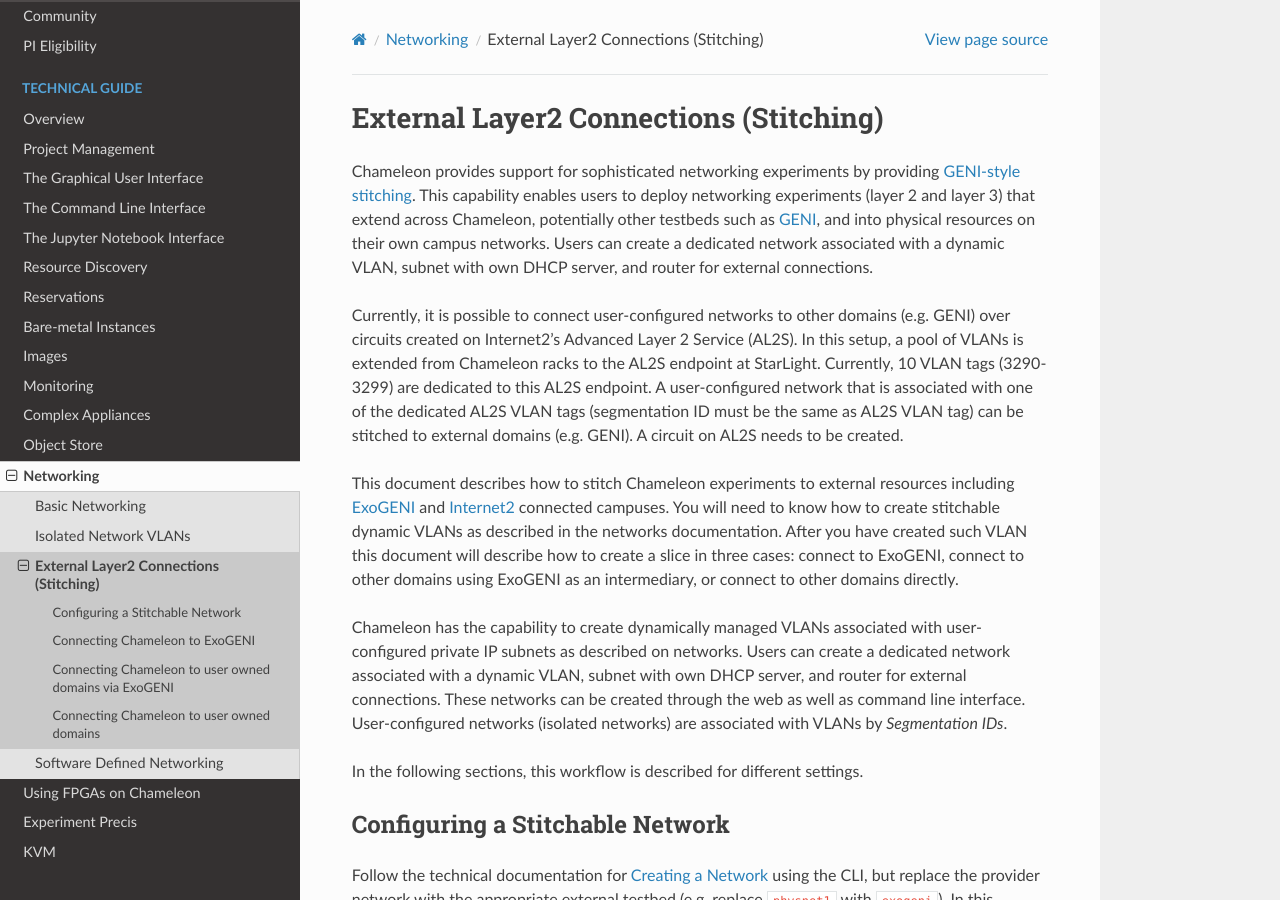
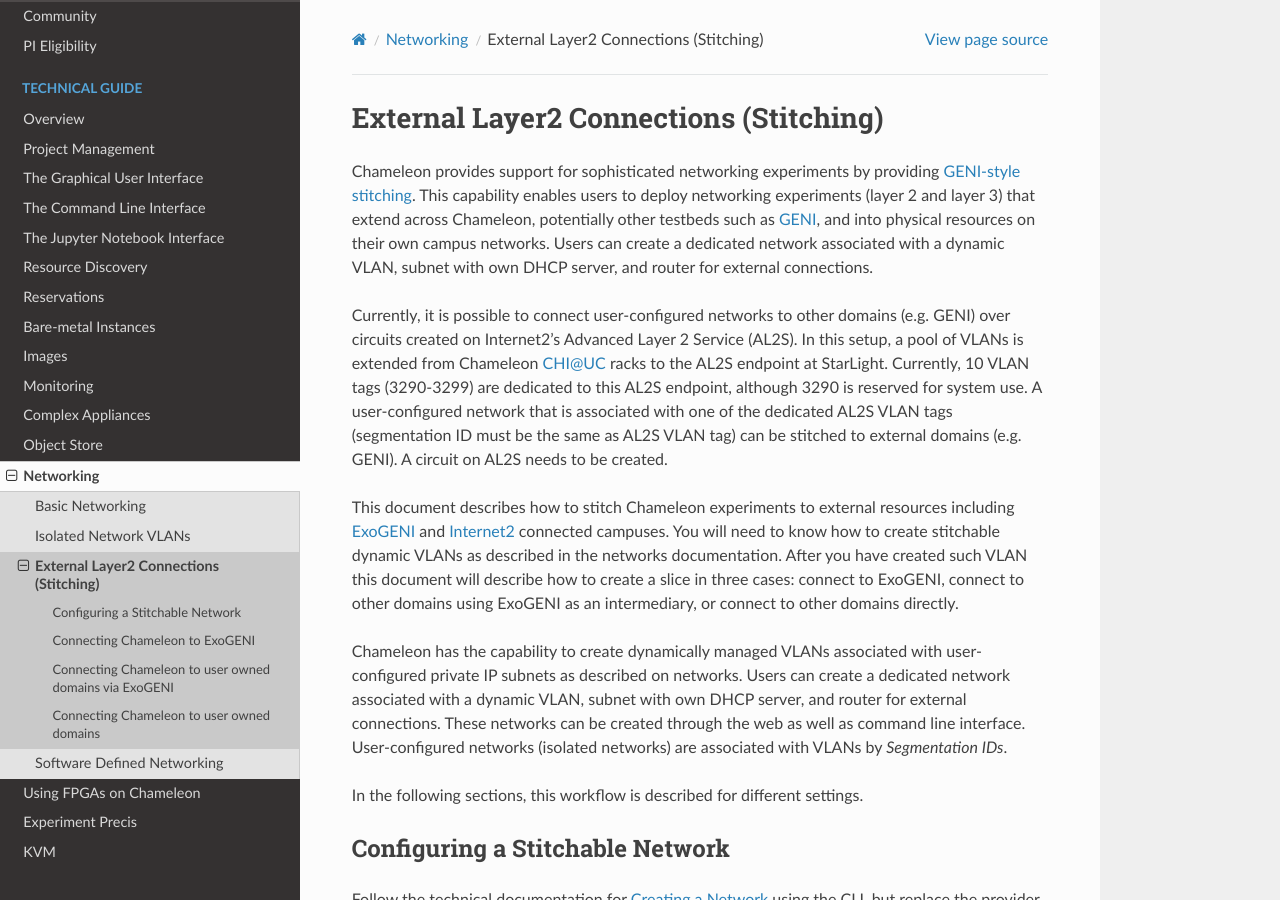
Before and after one commit to ChameleonCloud/docs, a Sphinx documentation site: the page built from source/technical/networks/networks_stitching.rst, in a window 1280 px wide and 900 px high. Built offline with Sphinx 7.4.7 and the Read the Docs theme 2.0.0, drawn with Linux system fonts in a browser that asks for light colours.

Commit message:
Add better documentation of VLAN range

```diff
--- a/source/technical/networks/networks_stitching.rst
+++ b/source/technical/networks/networks_stitching.rst
@@ -6,7 +6,7 @@ _______________________________________
 
 Chameleon provides support for sophisticated networking experiments by providing `GENI-style stitching <http://groups.geni.net/geni/wiki/GeniNetworkStitchingSites>`_. This capability enables users to deploy networking experiments (layer 2 and layer 3) that extend across Chameleon, potentially other testbeds such as `GENI <http://www.geni.net/>`_, and into physical resources on their own campus networks. Users can create a dedicated network associated with a dynamic VLAN, subnet with own DHCP server, and router for external connections.
 
-Currently, it is possible to connect user-configured networks to other domains (e.g. GENI) over circuits created on Internet2’s Advanced Layer 2 Service (AL2S). In this setup, a pool of VLANs is extended from Chameleon racks to the AL2S endpoint at StarLight. Currently, 10 VLAN tags (3290-3299) are dedicated to this AL2S endpoint. A user-configured network that is associated with one of the dedicated AL2S VLAN tags (segmentation ID must be the same as AL2S VLAN tag) can be stitched to external domains (e.g. GENI). A circuit on AL2S needs to be created.
+Currently, it is possible to connect user-configured networks to other domains (e.g. GENI) over circuits created on Internet2’s Advanced Layer 2 Service (AL2S). In this setup, a pool of VLANs is extended from Chameleon CHI@UC racks to the AL2S endpoint at StarLight. Currently, 10 VLAN tags (3290-3299) are dedicated to this AL2S endpoint, although 3290 is reserved for system use. A user-configured network that is associated with one of the dedicated AL2S VLAN tags (segmentation ID must be the same as AL2S VLAN tag) can be stitched to external domains (e.g. GENI). A circuit on AL2S needs to be created.
 
 This document describes how to stitch Chameleon experiments to external resources including `ExoGENI <http://www.exogeni.net/>`_ and `Internet2 <https://www.internet2.edu/>`_ connected campuses. You will need to know how to create stitchable dynamic VLANs as described in the :doc:`networks` documentation. After you have created such VLAN this document will describe how to create a slice in three cases: connect to ExoGENI, connect to other domains using ExoGENI as an intermediary, or connect to other domains directly.
 
```
